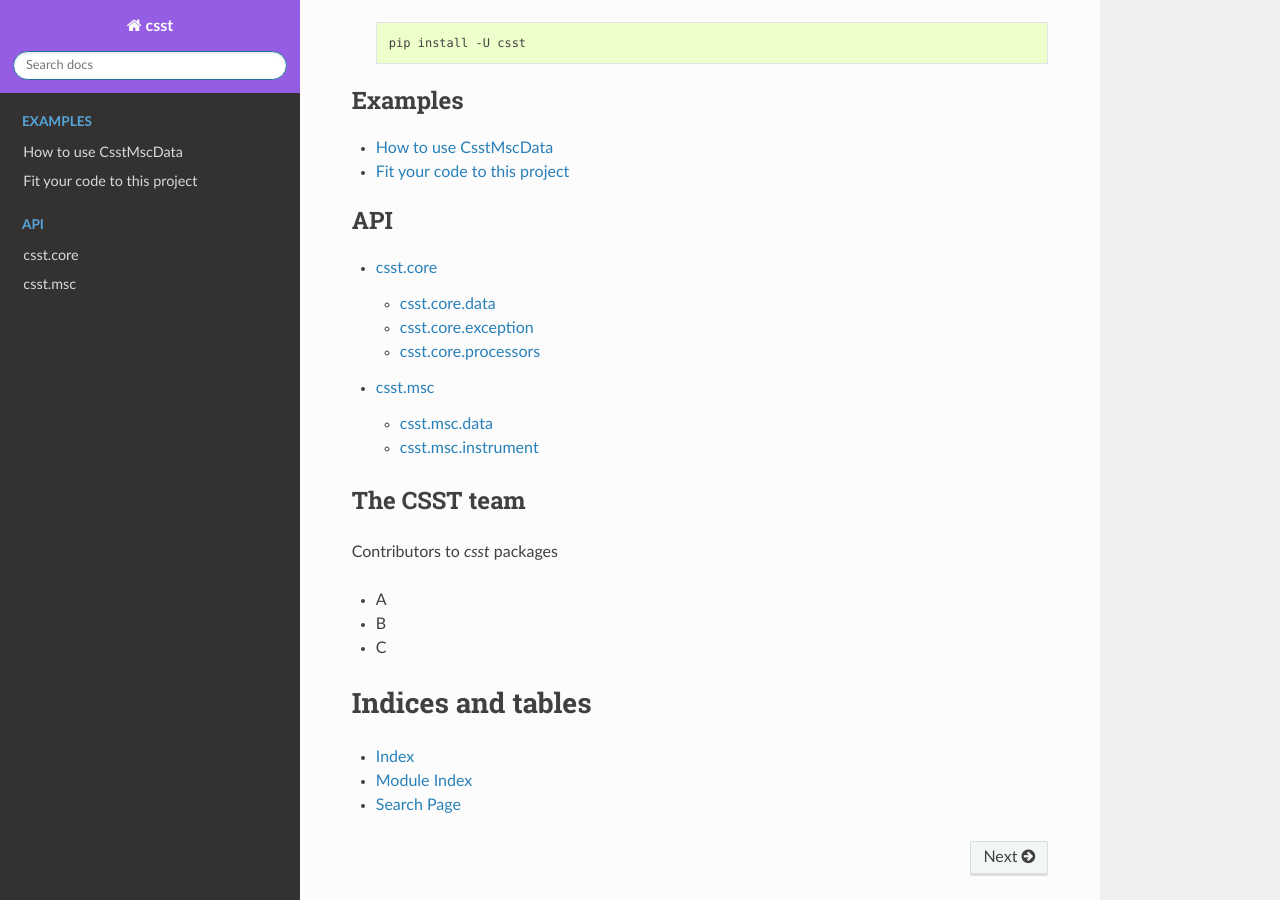
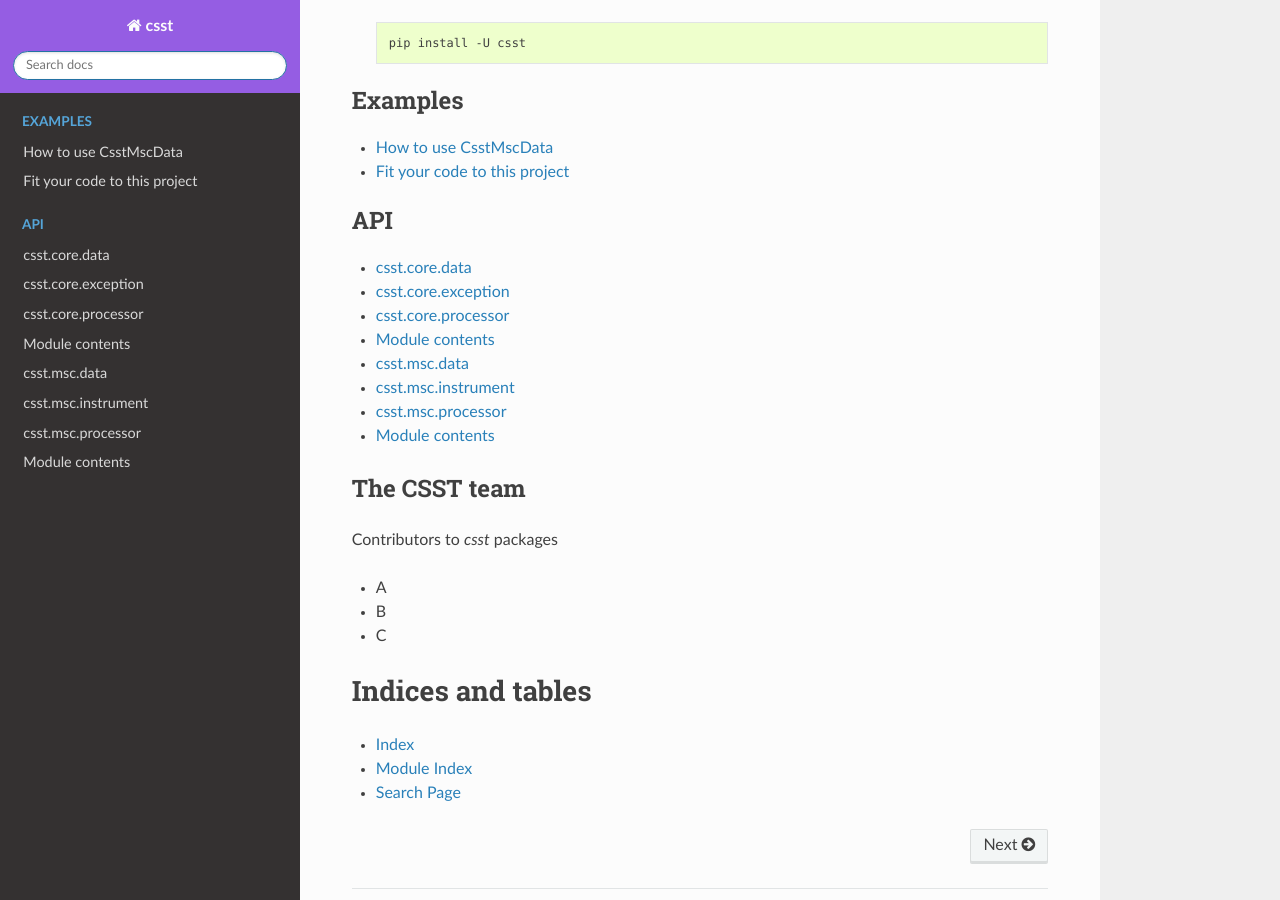
Before and after one commit to csster/csst, a Sphinx documentation site: the page built from doc/source/index.rst, in a window 1280 px wide and 900 px high, scrolled down 521 px. Built offline with Sphinx 7.4.7 and the Read the Docs theme 2.0.0, drawn with Linux system fonts in a browser that asks for light colours.

Commit message:
updated apidoc

```diff
--- a/doc/source/api/csst.core.rst
+++ b/doc/source/api/csst.core.rst
@@ -10,17 +7,25 @@
    :show-inheritance:
 
 csst.core.exception
----------------------
+-------------------
 
 .. automodule:: csst.core.exception
    :members:
    :undoc-members:
    :show-inheritance:
 
-csst.core.processors
-----------------------
+csst.core.processor
+-------------------
 
 .. automodule:: csst.core.processor
    :members:
    :undoc-members:
    :show-inheritance:
+
+Module contents
+---------------
+
+.. automodule:: csst.core
+   :members:
+   :undoc-members:
+   :show-inheritance:
--- a/doc/source/api/csst.msc.rst
+++ b/doc/source/api/csst.msc.rst
@@ -14,5 +11,21 @@
 
 .. automodule:: csst.msc.instrument
    :members:
-   :private-members:
+   :undoc-members:
    :show-inheritance:
+
+csst.msc.processor
+------------------
+
+.. automodule:: csst.msc.processor
+   :members:
+   :undoc-members:
+   :show-inheritance:
+
+Module contents
+---------------
+
+.. automodule:: csst.msc
+   :members:
+   :undoc-members:
+   :show-inheritance:
```
Also changed, not shown: other parts of doc/source/api/csst.core.rst (+0 -3 lines), other parts of doc/source/api/csst.msc.rst (+1 -4 lines).
